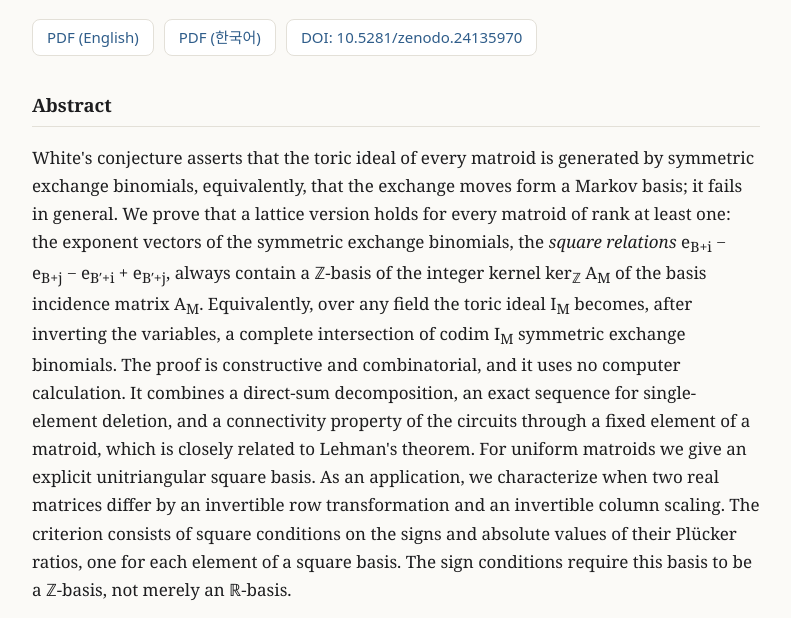
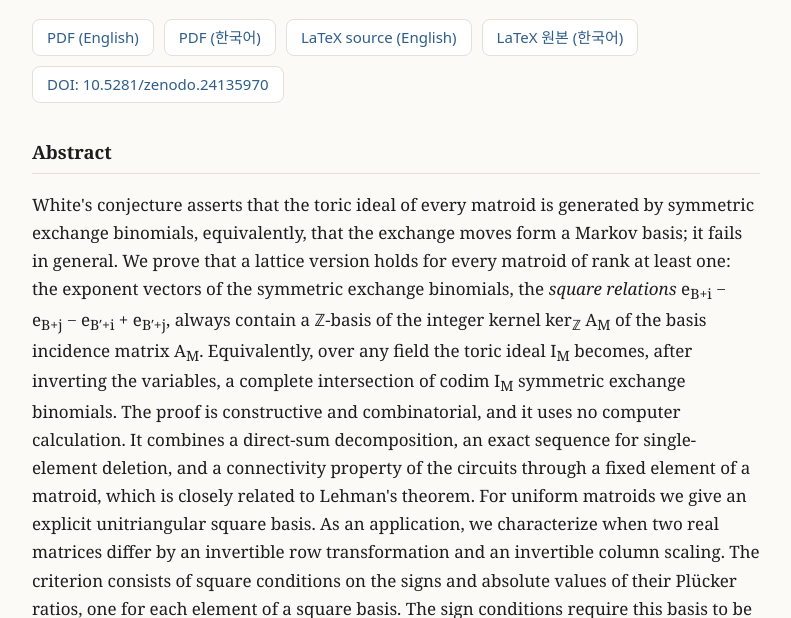
Before and after one commit to lucifer6542-gif/Paper, a plain HTML site: page square-basis.html in a window 1280 px wide. Shown: the part 195-813 px from the top of the page, without its empty margins (244-1035 px from the left). Drawn offline with Linux system fonts and the light colour scheme.

Commit message:
Add files via upload

```diff
--- a/square-basis.html
+++ b/square-basis.html
@@ -58,6 +58,8 @@ footer{margin-top:48px;font:13px/1.5 system-ui,-apple-system,sans-serif;color:va
 <div class="links">
 <a href="Matroid%20en.pdf">PDF (English)</a>
 <a href="Matroid%20ko.pdf">PDF (한국어)</a>
+<a href="Matroid%20en.tex">LaTeX source (English)</a>
+<a href="Matroid%20ko.tex">LaTeX 원본 (한국어)</a>
 <a href="https://doi.org/10.5281/zenodo.24135970">DOI: 10.5281/zenodo.24135970</a>
 </div>
 
```
Also changed, not shown: index.html (+1 -1 lines).
